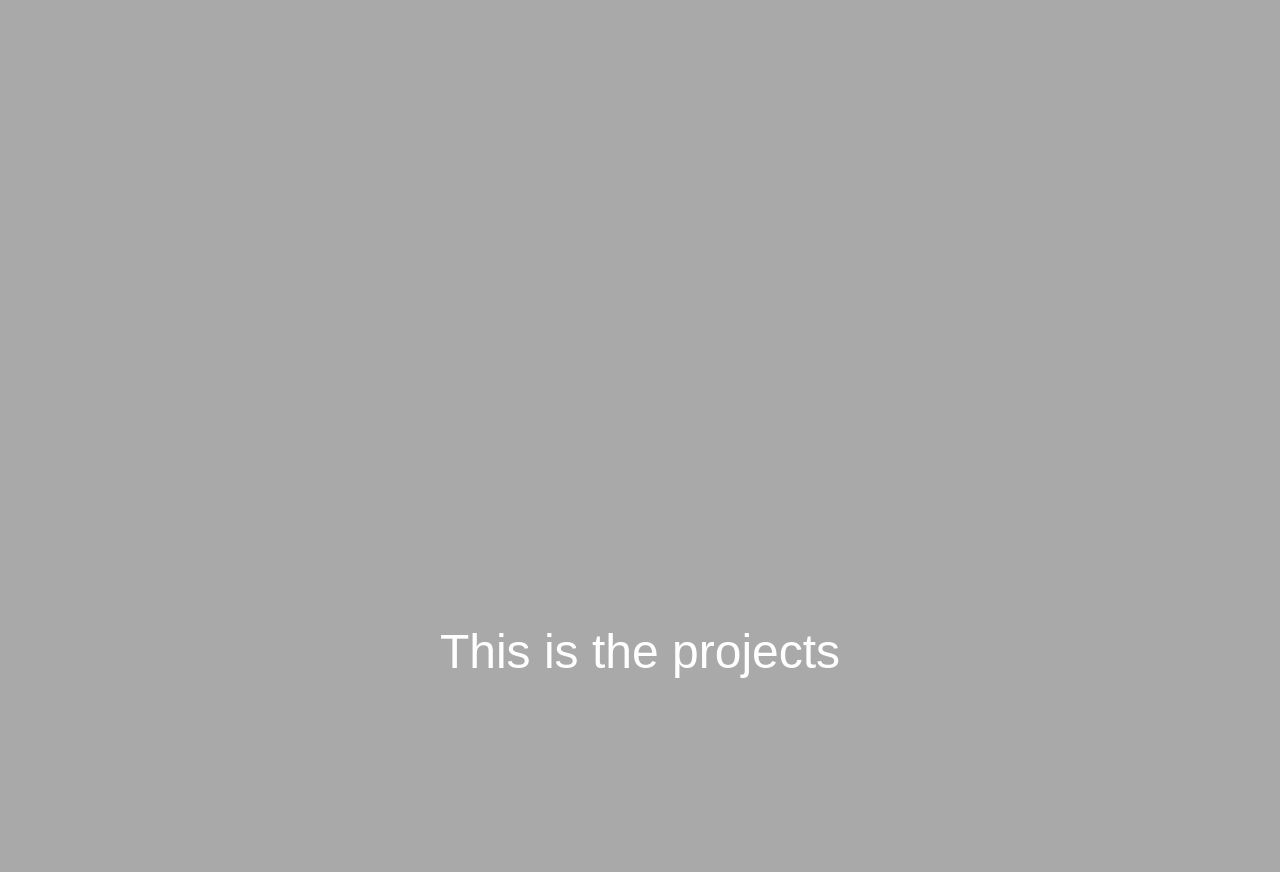
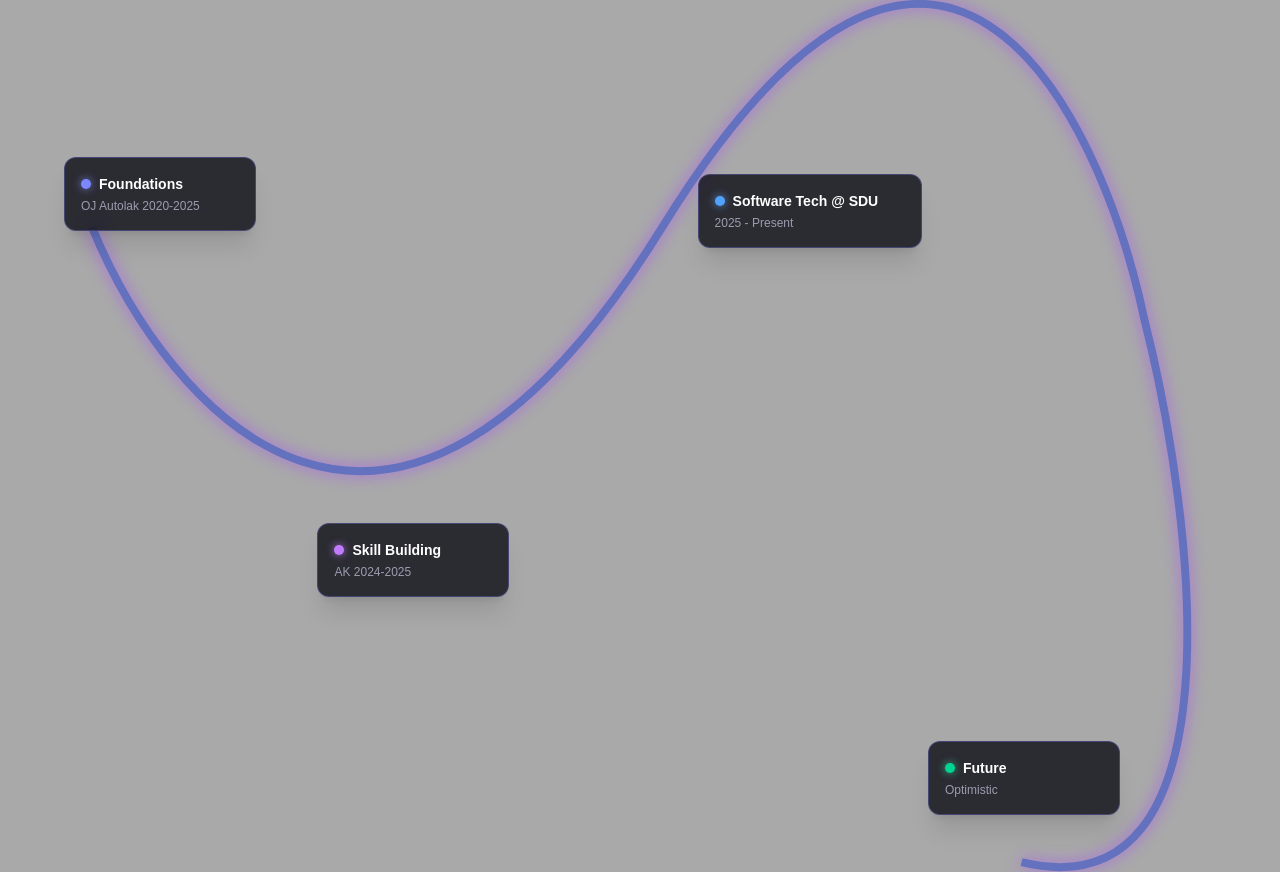
Before and after one commit to MalteBEP/personal-website, a Next.js app: page / in a window 1280 px wide. Shown: the part 1160-2032 px from the top of the page. Built offline with nearby package versions, Linux system fonts and the light colour scheme.

Commit message:
about me svg + div boxes

```diff
--- a/app/page.tsx
+++ b/app/page.tsx
@@ -1,5 +1,6 @@
 'use client';
 import img from '../public/img.png'
+import line from '..public/line.svg'
 import Link from "next/link";
 import { FaGithub, FaLinkedin, } from 'react-icons/fa';
 import { IoIosMail } from "react-icons/io";
@@ -65,29 +66,83 @@
                               contact me
                           </Link>
                       </div>
-
                   </div>
                   <div className="">
                       <img src={ img.src } className="size-7/12 rounded-b-full"/>
+                  </div>
+              </div>
+          </section>
 
+
+
+
+          <section id="about" className="flex flex-col items-center min-h-screen w-full pt-24">
+              <p className="text-5xl text-white mb-32">This is the About page</p>
+              <div className="relative w-full max-w-6xl px-6">
+                  <svg
+                      viewBox="0 0 837 661"
+                      className="w-full h-auto drop-shadow-[0_0_8px_rgba(168,85,247,0.9)] opacity-90"
+                      preserveAspectRatio="xMidYMid meet"
+                  >
+                      <path
+                          d="M2.7739 171.641C60.4406 311.641 227.774 507.641 435.774 171.641C643.774 -164.359 765.774 78.308 800.774 241.641C839.774 395.975 875.774 694.441 707.774 653.641"
+                          stroke="#5C6BC0"
+                          strokeWidth="6"
+                          fill="transparent"
+                      />
+                  </svg>
+
+                  <div className="absolute top-[18%] left-[0%] bg-[#0C0C14]/80 backdrop-blur-sm border border-indigo-400/30 p-4 rounded-xl w-48 shadow-xl">
+                      <div className="flex items-center gap-2 mb-1">
+                          {/* Glowing Dot */}
+                          <div className="w-2.5 h-2.5 rounded-full bg-indigo-400 shadow-[0_0_8px_rgba(129,140,248,0.8)]"></div>
+                          <h3 className="font-bold text-white text-sm">Foundations</h3>
+                      </div>
+                      <p className="text-xs text-indigo-100/60">OJ Autolak 2020-2025</p>
                   </div>
 
+                  <div className="absolute top-[60%] left-[22%] bg-[#0C0C14]/80 backdrop-blur-sm border border-indigo-400/30 p-4 rounded-xl w-48 shadow-xl">
+                      <div className="flex items-center gap-2 mb-1">
+                          <div className="w-2.5 h-2.5 rounded-full bg-purple-400 shadow-[0_0_8px_rgba(192,132,252,0.8)]"></div>
+                          <h3 className="font-bold text-white text-sm">Skill Building</h3>
+                      </div>
+                      <p className="text-xs text-indigo-100/60">AK 2024-2025</p>
+                  </div>
+
+                  <div className="absolute top-[20%] left-[55%] bg-[#0C0C14]/80 backdrop-blur-sm border border-indigo-400/30 p-4 rounded-xl w-56 shadow-xl z-10">
+                      <div className="flex items-center gap-2 mb-1">
+                          <div className="w-2.5 h-2.5 rounded-full bg-blue-400 shadow-[0_0_8px_rgba(96,165,250,0.8)]"></div>
+                          <h3 className="font-bold text-white text-sm">Software Tech @ SDU</h3>
+                      </div>
+                      <p className="text-xs text-indigo-100/60">2025 - Present</p>
+                  </div>
+
+                  <div className="absolute top-[85%] left-[75%] bg-[#0C0C14]/80 backdrop-blur-sm border border-indigo-400/30 p-4 rounded-xl w-48 shadow-xl">
+                      <div className="flex items-center gap-2 mb-1">
+                          <div className="w-2.5 h-2.5 rounded-full bg-emerald-400 shadow-[0_0_8px_rgba(52,211,153,0.8)]"></div>
+                          <h3 className="font-bold text-white text-sm">Future</h3>
+                      </div>
+                      <p className="text-xs text-indigo-100/60">Optimistic</p>
+                  </div>
 
               </div>
-
           </section>
 
-          <section id="about" className="flex flex-col items-center min-h-screen w-full">
-              <p className="text-5xl text-white py-25">This is the About page</p>
-          </section>
+
+
 
           <section id="projects" className="flex flex-col items-center min-h-screen w-full">
               <p className="text-5xl text-white py-25">This is the projects</p>
           </section>
 
+
+
+
+
+
           <section id="contact" className="flex flex-col items-center min-h-screen w-full">
               <div className="flex flex-row items-center min-h-screen w-full">
-                  <div className="flex flex-col items-center min-h-screen w-full py-30 ml-56">
+                  <div className="flex flex-col items-center justify-center min-h-screen w-full py-30 ml-56">
                       <p className="text-white text-5xl pr-60">Let's Connect</p>
                       <p className="text-white text-lg pl-1.5">Feel free to reach out! I'm always open to discussing new projects, creative ideas, or opportunities.</p>
                       <div className="items-center w-full bg-white/5 rounded-xl p-5 border-x-1 border-y-1 border-white/15 shadow-lg mt-5">
```
Also changed, not shown: 1 other file (tests, documents, lock files or other folders).
